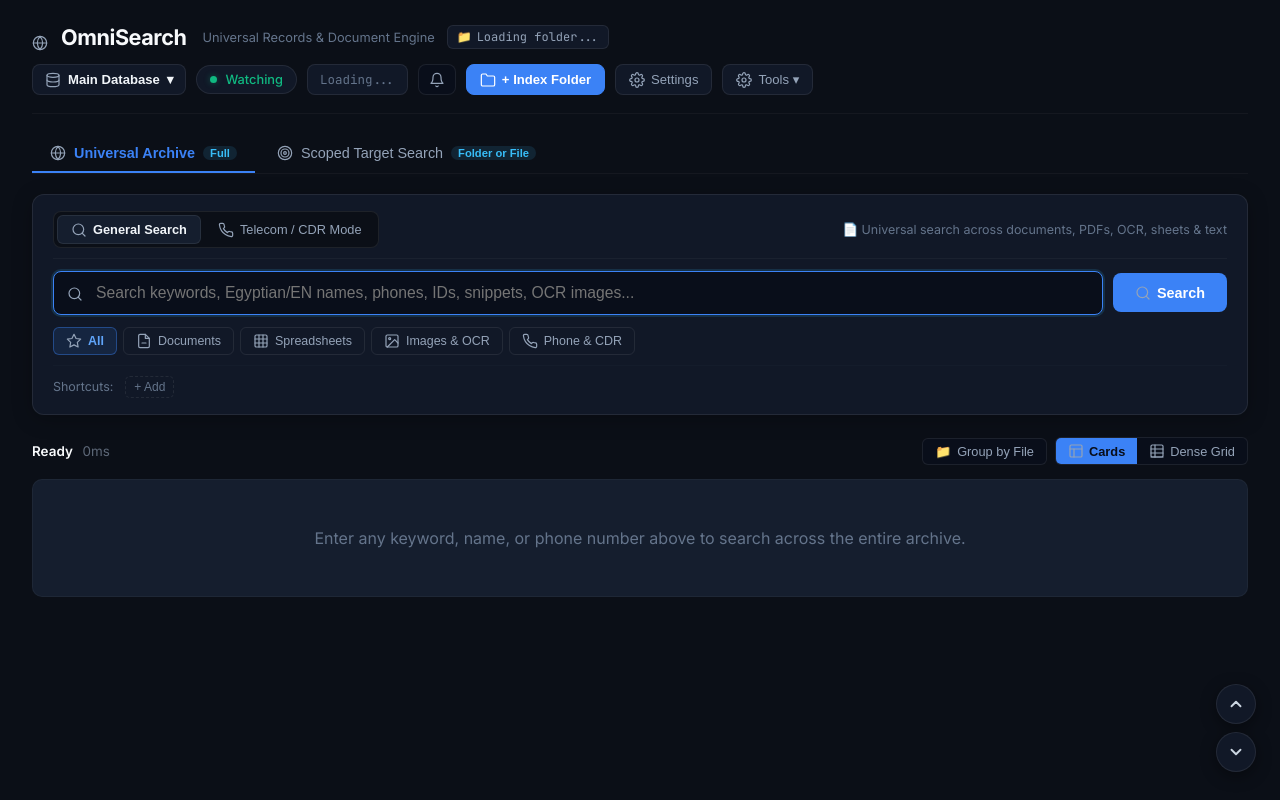
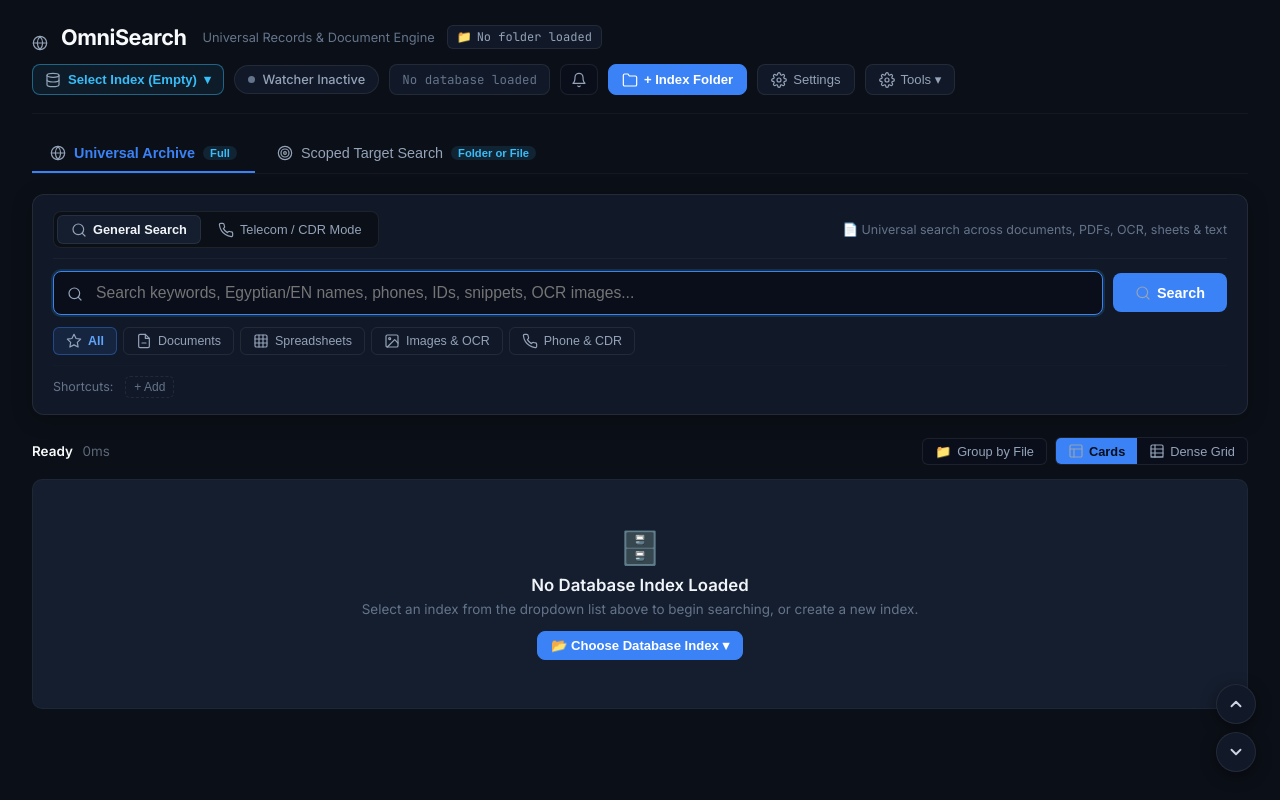
Before and after one commit to essammahammed2026-gif/Indexer, a Python web app: template templates/index.html in a window 1280 px wide. Run offline with Jinja, Linux system fonts and the light colour scheme; the template is opened without the code that fills it, so the values that code supplies are empty.

Commit message:
feat(startup): launch with empty database state and select index on demand

```diff
--- a/app.py
+++ b/app.py
@@ -18,8 +18,8 @@ from web import run_server
 PORT = 8088
 
 def main():
-    # 1. Initialize configuration and active database state
-    load_config()
+    # 1. Initialize configuration with empty starting database
+    load_config(startup=True)
 
     # 2. Start live directory watcher in background daemon thread
     watcher_thread = threading.Thread(target=folder_watcher_loop, daemon=True)
--- a/static/css/app.css
+++ b/static/css/app.css
@@ -177,6 +177,15 @@
   .db-switch-pill:hover {
     background: var(--bg-card);
     border-color: var(--border-hover);
+  }
+  .db-switch-pill.no-db {
+    border-color: rgba(56, 189, 248, 0.45);
+    background: rgba(56, 189, 248, 0.08);
+    color: #38bdf8;
+  }
+  .db-switch-pill.no-db:hover {
+    background: rgba(56, 189, 248, 0.16);
+    border-color: #38bdf8;
   }
   .db-dropdown-content {
     min-width: 290px;
--- a/static/js/app.js
+++ b/static/js/app.js
@@ -496,12 +496,23 @@ async function refreshStats() {
   try {
     const res = await fetch('/api/stats');
     const data = await res.json();
-    document.getElementById('statsBadge').innerText = `${(data.files || 0).toLocaleString()} files • ${(data.records || 0).toLocaleString()} entries`;
+    const statsBadge = document.getElementById('statsBadge');
+    const fldEl = document.getElementById('currentFolderText');
+    const fldTag = document.getElementById('currentFolderTag');
+
+    if (!data.has_active_db || !data.active_db) {
+      if (statsBadge) statsBadge.innerText = "No database loaded";
+      if (fldEl) fldEl.innerText = "No folder loaded";
+      if (fldTag) fldTag.title = "No active database index loaded (click to choose)";
+      updateWatcherUI(false);
+      renderInitialEmptyState();
+      return;
+    }
+
+    if (statsBadge) statsBadge.innerText = `${(data.files || 0).toLocaleString()} files • ${(data.records || 0).toLocaleString()} entries`;
     if (typeof data.watcher !== 'undefined') {
       updateWatcherUI(data.watcher);
     }
-    const fldEl = document.getElementById('currentFolderText');
-    const fldTag = document.getElementById('currentFolderTag');
     if (fldEl && data.folder) {
       const parts = data.folder.split('/');
       const shortName = parts.slice(-2).join('/') || data.folder;
@@ -510,6 +521,7 @@ async function refreshStats() {
     } else if (fldEl) {
       fldEl.innerText = "No folder set";
     }
+    renderInitialEmptyState();
   } catch (e) {
     console.error(e);
   }
@@ -577,12 +589,44 @@ async function loadDatabases() {
 
       const activeObj = cachedDatabases.find(d => d.id === data.active_db);
       const activeNameEl = document.getElementById('activeDbName');
-      if (activeNameEl && activeObj) {
-        activeNameEl.innerText = activeObj.nickname || activeObj.id;
+      const activePill = document.querySelector('.db-switch-pill');
+      if (activeNameEl) {
+        if (activeObj && data.active_db) {
+          activeNameEl.innerText = activeObj.nickname || activeObj.id;
+          if (activePill) activePill.classList.remove('no-db');
+        } else {
+          activeNameEl.innerText = "Select Index (Empty)";
+          if (activePill) activePill.classList.add('no-db');
+        }
       }
     }
   } catch (e) {
     console.error("Error loading databases:", e);
+  }
+}
+
+function renderInitialEmptyState() {
+  const container = document.getElementById('cardsContainer');
+  if (!container) return;
+  const q = (document.getElementById('queryInput')?.value || '').trim();
+  if (q.length > 0) return;
+
+  const activeObj = cachedDatabases.find(d => d.is_active);
+  if (!activeObj) {
+    container.innerHTML = `
+      <div id="cardsInitialPlaceholder" style="text-align:center; padding: 48px 20px; color:var(--text-muted); background: var(--bg-card); border-radius:10px; border:1px solid var(--border-subtle); width:100%;">
+        <div style="font-size:2rem; margin-bottom:8px;">🗄️</div>
+        <div style="font-weight:600; color:var(--text-main); font-size:1.05rem; margin-bottom:6px;">No Database Index Loaded</div>
+        <div style="font-size:0.84rem; color:var(--text-dim); margin-bottom:14px;">Select an index from the dropdown list above to begin searching, or create a new index.</div>
+        <button class="btn-header primary" onclick="toggleDbDropdown(event)">📂 Choose Database Index ▾</button>
+      </div>
+    `;
+  } else {
+    container.innerHTML = `
+      <div style="text-align:center; padding: 48px; color:#64748b; background: var(--bg-card); border-radius:10px; border:1px solid var(--border-subtle); width:100%;">
+        Enter any keyword, name, or phone number above to search across the entire archive.
+      </div>
+    `;
   }
 }
 
@@ -590,11 +634,19 @@ function renderDbDropdownList(databases, activeId) {
   const container = document.getElementById('dbListContainer');
   if (!container) return;
   if (!databases || databases.length === 0) {
-    container.innerHTML = '<div style="padding:12px; text-align:center; color:var(--text-dim); font-size:0.8rem;">No databases registered yet.</div>';
+    container.innerHTML = '<div style="padding:12px; text-align:center; color:var(--text-dim); font-size:0.8rem;">No databases registered yet. Click + New to index a folder.</div>';
     return;
   }
 
   let html = '';
+  if (activeId) {
+    html += `
+      <div class="db-card-item unload-card" onclick="switchDatabase('')" style="margin-bottom:8px; border:1px dashed var(--border); background:rgba(255,255,255,0.02); text-align:center; padding:8px 10px; cursor:pointer; border-radius:6px;">
+        <span style="font-size:0.78rem; color:var(--text-muted);">⚪ <b>Unload Current Index</b> (Empty State)</span>
+      </div>
+    `;
+  }
+
   databases.forEach(db => {
     const isActive = (db.id === activeId);
     const badgeText = `${(db.files_count || 0).toLocaleString()} files • ${(db.records_count || 0).toLocaleString()} records`;
@@ -607,7 +659,7 @@ function renderDbDropdownList(databases, activeId) {
           <div style="flex:1; min-width:0;">
             <div class="db-title-row">
               <span class="db-name">${escapeHtml(db.nickname || db.id)}</span>
-              ${isActive ? '<span class="db-active-badge">ACTIVE</span>' : ''}
+              ${isActive ? '<span class="db-active-badge">ACTIVE</span>' : '<span style="font-size:0.72rem; color:var(--accent); font-weight:600; margin-left:6px; cursor:pointer;">[Click to Load]</span>'}
             </div>
             <div class="db-subtext" title="${escapeHtml(db.path)}">${escapeHtml(db.filename)} ${sizeText ? '• ' + sizeText : ''}</div>
             <div class="db-subtext" style="color:#64748b; margin-top:2px;">📁 ${badgeText} • <span style="font-size:0.7rem;">${watchIndicator}</span></div>
@@ -665,24 +717,28 @@ function renderSettingsDbList(databases, activeId) {
 }
 
 async function switchDatabase(id) {
-  if (!id) return;
   const toolsDd = document.getElementById('dbDropdown');
   if (toolsDd) toolsDd.classList.remove('open');
-  showToast(`🔄 Switching database to ${id}...`);
+  showToast(id ? `🔄 Loading database index...` : `⚪ Unloading database...`);
   try {
     const res = await fetch('/api/databases/switch', {
       method: 'POST',
       headers: { 'Content-Type': 'application/json' },
-      body: JSON.stringify({ id: id })
+      body: JSON.stringify({ id: id || "" })
     });
     const data = await res.json();
     if (data.ok) {
-      showToast(`✅ ${data.message || 'Switched database successfully!'}`);
-      loadDatabases();
-      refreshStats();
-      refreshWatcherStatus();
+      showToast(`✅ ${data.message || 'Updated database successfully!'}`);
+      await loadDatabases();
+      await refreshStats();
+      await refreshWatcherStatus();
+      loadQuickFilters();
+      refreshBookmarkCount();
+      fetchNotifications();
       if (currentQuery) {
         doSearch(0);
+      } else {
+        renderInitialEmptyState();
       }
     } else {
       alert(data.error || "Failed to switch database");
@@ -1190,6 +1246,31 @@ function getFileExtBadge(filename) {
 }
 
 function renderViewData(data) {
+  if (data.no_db) {
+    lastResults = [];
+    totalResults = 0;
+    const paginationBar = document.getElementById('paginationBar');
+    const topPaginationBar = document.getElementById('topPaginationBar');
+    if (paginationBar) paginationBar.style.display = 'none';
+    if (topPaginationBar) topPaginationBar.style.display = 'none';
+    const container = document.getElementById('cardsContainer');
+    if (container) {
+      container.innerHTML = `
+        <div style="text-align:center; padding: 48px 20px; color:var(--text-muted); background: var(--bg-card); border-radius:10px; border:1px solid var(--border-subtle); width:100%;">
+          <div style="font-size:2rem; margin-bottom:8px;">⚠️</div>
+          <div style="font-weight:600; color:#f8fafc; font-size:1.05rem; margin-bottom:6px;">No Database Index Loaded</div>
+          <div style="font-size:0.84rem; color:var(--text-dim); margin-bottom:14px;">Please select an index from the database dropdown above before searching.</div>
+          <button class="btn-header primary" onclick="toggleDbDropdown(event)">📂 Choose Database Index ▾</button>
+        </div>
+      `;
+    }
+    const rc = document.getElementById('resultsCount');
+    if (rc) rc.innerText = "No database loaded";
+    const tm = document.getElementById('timing');
+    if (tm) tm.innerText = "0ms";
+    return;
+  }
+
   lastResults = data.rows || [];
   totalResults = data.total || 0;
   const paginationBar = document.getElementById('paginationBar');
--- a/templates/index.html
+++ b/templates/index.html
@@ -300,16 +300,16 @@
       </h1>
       <span class="subtitle">Universal Records & Document Engine</span>
       <span id="currentFolderTag" style="display:inline-flex; align-items:center; gap:5px; background:var(--bg-secondary); border:1px solid var(--border); border-radius:6px; padding:3px 9px; font-size:0.75rem; color:var(--text-muted); font-family:'JetBrains Mono', monospace; cursor:pointer;" onclick="openFolderModal()" title="Current active watch & index directory (click to change)">
-        📁 <span id="currentFolderText">Loading folder...</span>
+        📁 <span id="currentFolderText">No folder loaded</span>
       </span>
     </div>
 
     <div class="header-actions">
       <!-- Database Switcher Dropdown -->
       <div class="dropdown" id="dbDropdown">
-        <button class="db-switch-pill" onclick="toggleDbDropdown(event)" title="Current active database index. Click to switch or create databases.">
+        <button class="db-switch-pill no-db" onclick="toggleDbDropdown(event)" title="Current active database index. Click to choose or switch database.">
           <span class="icon-slate" id="headerDbIcon"></span>
-          <span id="activeDbName">Main Database</span> ▾
+          <span id="activeDbName">Select Index (Empty)</span> ▾
         </button>
         <div class="dropdown-content db-dropdown-content" id="dbDropdownContent">
           <div style="display:flex; justify-content:space-between; align-items:center; padding:6px 8px; border-bottom:1px solid var(--border-subtle); margin-bottom:8px;">
@@ -329,11 +329,11 @@
 
       <!-- Minimalist Watcher Toggle Switch -->
       <div class="watcher-switch" id="watcherBadge" onclick="toggleWatcher()" title="Click to toggle continuous file monitoring">
-        <span class="watcher-dot active" id="watcherDot"></span>
-        <span id="watcherLabel" style="color:#10b981;">Watching</span>
+        <span class="watcher-dot paused" id="watcherDot"></span>
+        <span id="watcherLabel" style="color:#94a3b8;">Watcher Inactive</span>
       </div>
 
-      <span class="stats-pill" id="statsBadge">Loading...</span>
+      <span class="stats-pill" id="statsBadge">No database loaded</span>
 
       <!-- Notification Bell with Badge & Dropdown -->
       <div class="dropdown" id="notifDropdown">
@@ -522,8 +522,11 @@
 
     <!-- Results Containers -->
     <div id="cardsContainer" class="cards-container">
-      <div style="text-align:center; padding: 48px; color:#64748b; background: var(--bg-card); border-radius:10px; border:1px solid var(--border-subtle);">
-        Enter any keyword, name, or phone number above to search across the entire archive.
+      <div id="cardsInitialPlaceholder" style="text-align:center; padding: 48px 20px; color:var(--text-muted); background: var(--bg-card); border-radius:10px; border:1px solid var(--border-subtle); width:100%;">
+        <div style="font-size:2rem; margin-bottom:8px;">🗄️</div>
+        <div style="font-weight:600; color:var(--text-main); font-size:1.05rem; margin-bottom:6px;">No Database Index Loaded</div>
+        <div style="font-size:0.84rem; color:var(--text-dim); margin-bottom:14px;">Select an index from the dropdown list above to begin searching, or create a new index.</div>
+        <button class="btn-header primary" onclick="toggleDbDropdown(event)">📂 Choose Database Index ▾</button>
       </div>
     </div>
 
```
Also changed, not shown: index_sheets.py (+10 -1 lines), search.py (+12 -1 lines), services/state.py (+26 -32 lines), tests/test_services.py (+10 -0 lines), web/handlers/database_handlers.py (+12 -3 lines), web/handlers/search_handlers.py (+11 -4 lines), web/handlers/system_handlers.py (+11 -1 lines), storage/database.py.
